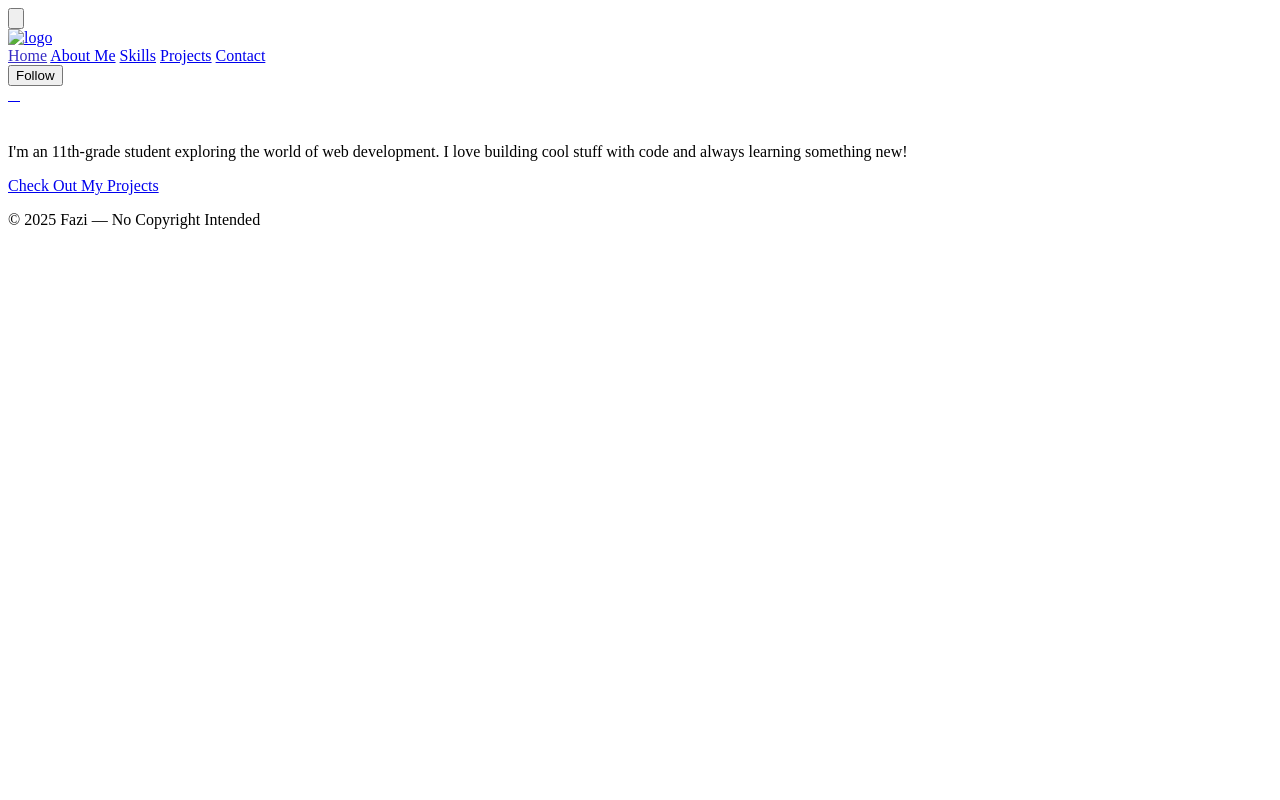
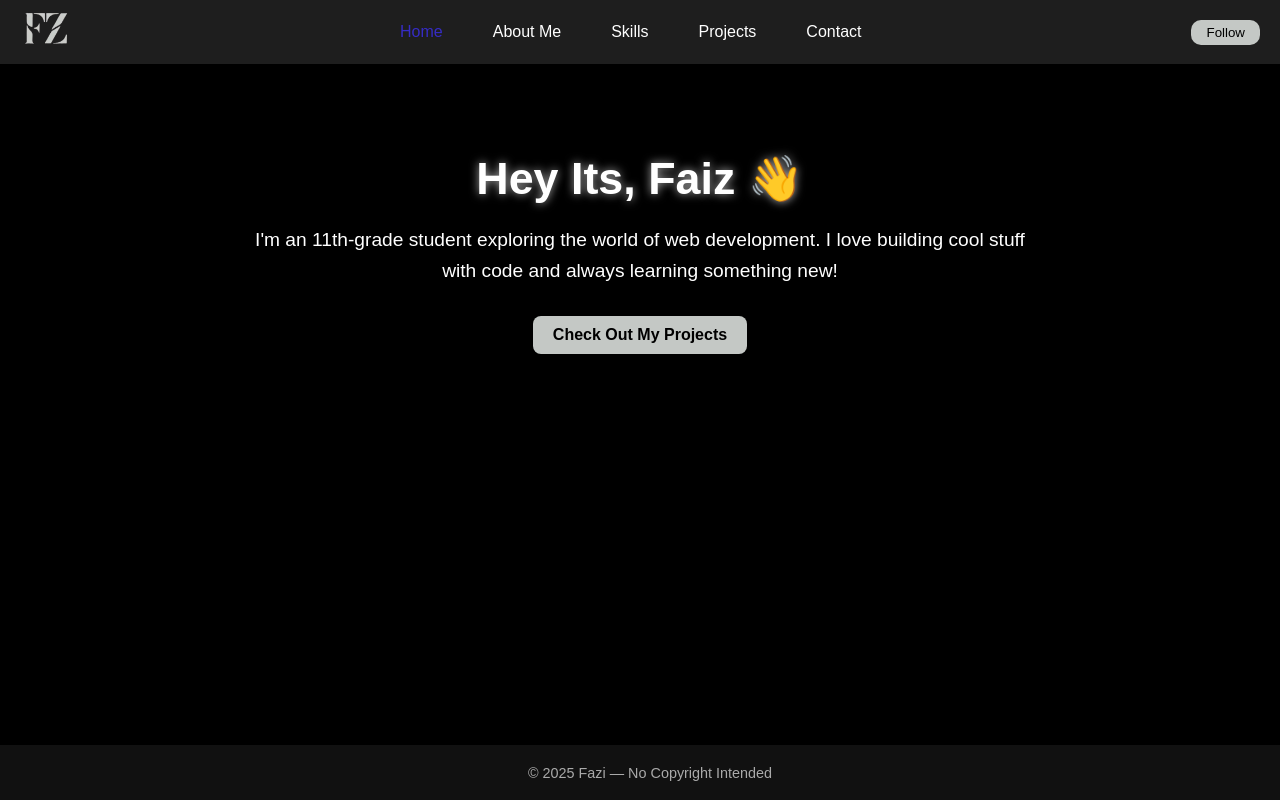
Before and after one commit to KAIZ-J/Portfolio_Faiz, a plain HTML site: page index.html in a window 1280 px wide. Drawn offline with Linux system fonts and the light colour scheme; the site is published under a folder, as on GitHub Pages, so addresses that start at the root find nothing; a web font is replaced by a local one.

Commit message:
Update index.html

```diff
--- a/index.html
+++ b/index.html
@@ -6,7 +6,7 @@
   <meta name="viewport" content="width=device-width, initial-scale=1.0" />
   <title>Portfolio</title>
 
-  <link rel="stylesheet" href="/projects/portfolio/style.css" />
+  <link rel="stylesheet" href="projects/portfolio/style.css" />
   <link rel="stylesheet" href="https://fonts.googleapis.com/css?family=Kablammo|Sour Gummy|Atma">
   <style>
      .nav-links a:nth-child(1){
@@ -19,34 +19,34 @@ color: rgb(54, 44, 197);
 
 <body>
     <button id="but" type="button" onclick="tgl()">
-   <img id="nav-icon" src="/projects/portfolio/assets/close.png" alt="" />
+   <img id="nav-icon" src="projects/portfolio/assets/close.png" alt="" />
  </button>
   <nav class="navbar">
 
     <a href="#" class="logo">
-      <img src="/projects/portfolio/assets/1000242016-removebg-preview.png" alt="logo" />
+      <img src="projects/portfolio/assets/1000242016-removebg-preview.png" alt="logo" />
     </a>
     <div class="nav-links">
-      <a href="/index.html">Home</a>
-      <a href="/projects/portfolio/pages/abt.html">About Me</a>
-      <a href="/projects/portfolio/pages/skills.html">Skills</a>
-      <a href="/projects/portfolio/pages/projects.html">Projects</a>
-      <a href="/projects/portfolio/pages/contact.html">Contact</a>
+      <a href="index.html">Home</a>
+      <a href="projects/portfolio/pages/abt.html">About Me</a>
+      <a href="projects/portfolio/pages/skills.html">Skills</a>
+      <a href="projects/portfolio/pages/projects.html">Projects</a>
+      <a href="projects/portfolio/pages/contact.html">Contact</a>
     </div>
     <div class="follow-dropdown">
       <button>Follow</button>
       <div class="dropdown-content">
         <a href="https://www.youtube.com/" target="_blank">
-<img src="/projects/portfolio/assets/video.png" class="follow-icon" alt="">
+<img src="projects/portfolio/assets/video.png" class="follow-icon" alt="">
         </a>
         <a href="https://www.tiktok.com/" target="_blank">
-<img src="/projects/portfolio/assets/tik-tok.png" class="follow-icon" alt="">
+<img src="projects/portfolio/assets/tik-tok.png" class="follow-icon" alt="">
         </a>
         <a href="https://www.linkedin.com/" target="_blank">
-<img src="/projects/portfolio/assets/social.png" class="follow-icon" alt="">
+<img src="projects/portfolio/assets/social.png" class="follow-icon" alt="">
         </a>
         <a href="https://twitter.com/" target="_blank">
-<img src="/projects/portfolio/assets/twitter.png" class="follow-icon" alt="">
+<img src="projects/portfolio/assets/twitter.png" class="follow-icon" alt="">
 
         </a>
       </div>
@@ -65,7 +65,7 @@ color: rgb(54, 44, 197);
     <p>&copy; 2025 Fazi — No Copyright Intended</p>
 
   </footer>
-  <script src="/projects/portfolio/script.js"></script>
+  <script src="projects/portfolio/script.js"></script>
 </body>
 
 </html>
```
